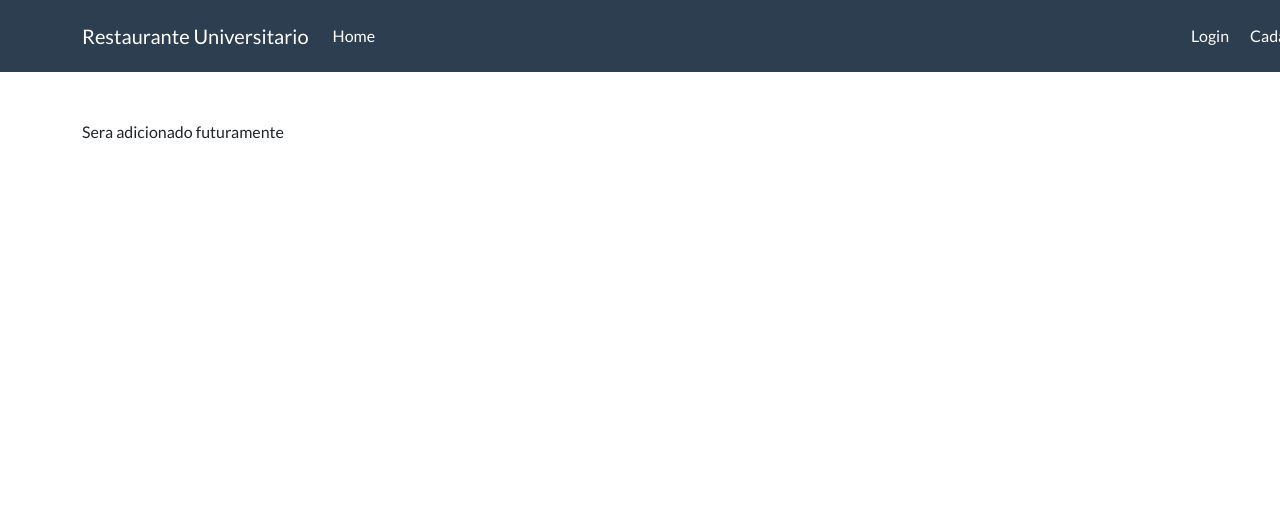
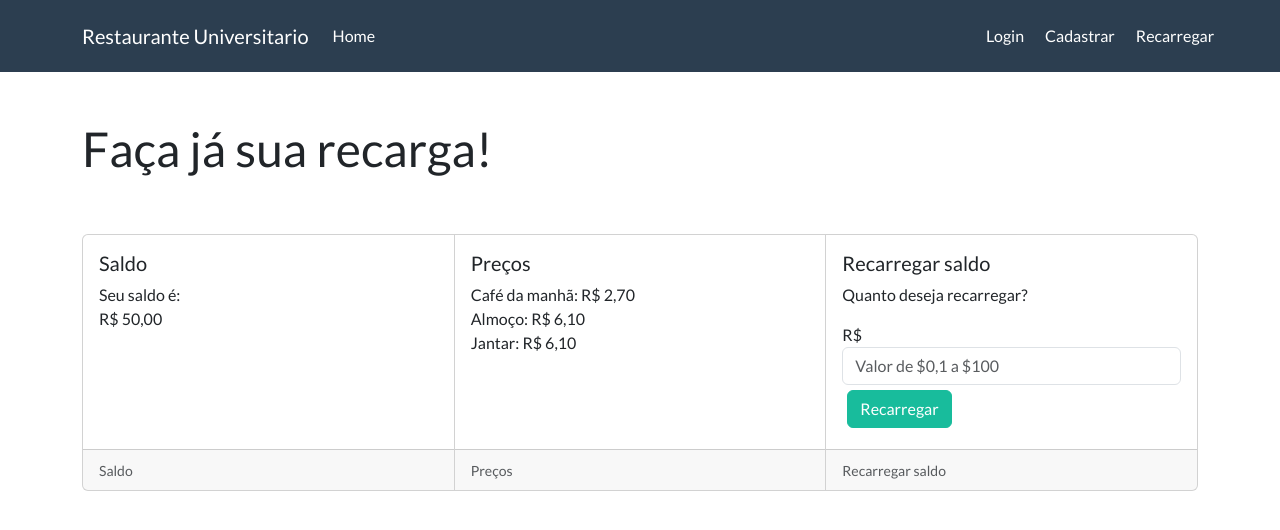
Before and after one commit to TalesRG/restaurante-universitario-app, a React (Create React App) app: page /#/ru-recarga in a window 1280 px wide. Shown: the top 530 px of the page. Built offline with nearby package versions, Linux system fonts and the light colour scheme.

Commit message:
commit tela de recarga

```diff
--- a/package.json
+++ b/package.json
@@ -9,6 +9,7 @@
     "axios": "^0.27.2",
     "bootswatch": "^5.1.3",
     "react": "^18.2.0",
+    "react-carousel-minimal": "^1.4.1",
     "react-dom": "^18.2.0",
     "react-router-dom": "5.1.2",
     "react-scripts": "5.0.1",
--- /dev/null
+++ b/src/componentes/cardRecarga.js
@@ -0,0 +1,59 @@
+import React from "react";
+import FormGroup from "../componentes/form-group";
+
+class CardRecarga extends React.Component{
+    state = {
+        quantidaderecarga : '',
+        mensagemErro: null
+    }
+    render(){
+        return(
+
+            <div className="card-group">
+            <div className="card">
+                <div className="card-body">
+                <h5 className="card-title">Saldo</h5>
+                <h7 className="card-text">Seu saldo é:</h7>
+                <p>R$ 50,00</p>
+                </div>
+                <div className="card-footer">
+                <small className="text-muted">Saldo</small>
+                </div>
+            </div>
+            <div className="card">
+                <div className="card-body">
+                <h5 className="card-title">Preços</h5>
+                <p className="card-text">Café da manhã: R$ 2,70 <br></br>Almoço: R$ 6,10<br></br>Jantar: R$ 6,10 </p>
+                </div>
+                <div className="card-footer">
+                <small className="text-muted">Preços</small>
+                </div>
+            </div>
+            <div className="card">
+                <div className="card-body">
+                <h5 className="card-title">Recarregar saldo</h5>
+                <p className="card-text">Quanto deseja recarregar?</p>
+                <FormGroup label =" R$" htmlFor ="exampleInputrecarga1">
+                    <input value={this.state.senha}
+                         onChange = {e => this.setState({senha: e.target.value})}
+                         type="number"
+                         className="form-control"
+                         id="exampleInputrecarga1"
+                         placeholder="Valor de $0,1 a $100"
+                         min="0"
+                         max="100"
+                         ></input>
+                         <button onClick={this.entrar} className="btn btn-success">Recarregar</button>
+
+                </FormGroup>
+                </div>
+                <div className="card-footer">
+                <small className="text-muted">Recarregar saldo</small>
+                </div>
+            </div>
+            </div>
+        )
+    }
+}
+
+export default CardRecarga
--- a/src/componentes/navbar.js
+++ b/src/componentes/navbar.js
@@ -12,10 +12,13 @@ function NavBar(){
           <ul className="navbar-nav">
           <NavBarItem href="#/home" label ="Home"></NavBarItem>
           <li className="nav-item" >
-            <a className="nav-link" href="#/login" style={{position:'relative' , left: '800px'}}>Login</a>
+            <a className="nav-link" href="#/login" style={{position:'relative' , left: '595px'}}>Login</a>
           </li>
           <li className="nav-item">
-            <a className="nav-link" href="#/cadastro-usuario" style={{position:'relative' , left: '805px'}} >Cadastrar</a>
+            <a className="nav-link" href="#/cadastro-usuario" style={{position:'relative' , left: '600px'}} >Cadastrar</a>
+          </li>
+          <li className="nav-item">
+            <a className="nav-link" href="#/ru-recarga" style={{position:'relative' , left: '605px'}} >Recarregar</a>
           </li>
         </ul>
 
--- a/src/main/rotas.js
+++ b/src/main/rotas.js
@@ -1,4 +1,5 @@
 import React from "react";
+import Home from "../views/home";
 import Login from "../views/login";
 import CadastroUsuario from "../views/cadastroUsuario";
 import RestauranteRecarga from "../views/restaurante-recarga";
@@ -9,6 +10,7 @@ function Rotas(){
     return(
         <HashRouter>
             <Switch>
+                <Route path= "/home" component={Home}></Route>
                 <Route path= "/login" component={Login}></Route>
                 <Route path= "/cadastro-usuario" component={CadastroUsuario}></Route>
                 <Route path= "/ru-recarga" component={RestauranteRecarga}></Route>
--- /dev/null
+++ b/src/views/home.js
@@ -0,0 +1,81 @@
+import React from "react";
+import {withRouter} from 'react-router-dom';
+import { Carousel } from 'react-carousel-minimal';
+
+
+class Home extends React.Component{
+    entrar = () => {
+        this.props.history.push('/login')
+    }
+    prepararCadastrar = () =>{
+        this.props.history.push('/cadastro-usuario')
+    }
+    render(){
+
+             const data = [
+                {
+                  image: "https://i.imgur.com/4NGFdgv.jpg",
+                  caption: "Faça o controle de suas recargas"
+
+                },
+                {
+                  image: "https://upload.wikimedia.org/wikipedia/commons/thumb/f/f2/Campus_da_UnB_no_Gama_%28FGA%29_completa_10_anos_%2839135873690%29.jpg/800px-Campus_da_UnB_no_Gama_%28FGA%29_completa_10_anos_%2839135873690%29.jpg",
+                  caption: "Entre ou faça seu cadastro gratuitamente"
+                }
+
+
+              ];
+
+              const captionStyle = {
+                fontSize: '2em',
+                fontWeight: 'bold',
+              }
+              const slideNumberStyle = {
+                fontSize: '20px',
+                fontWeight: 'bold',
+              }
+        return (
+                <div className="App">
+
+                  <div style={{ textAlign: "center" }}>
+                    <h1>Bem-vindo ao Restaurante Universitário!</h1>
+
+                    <p>Fique atualizado com o cardápio da semana e gerencie seus gastos</p>
+                    <div style={{
+                      padding: "0 20px"
+                    }}>
+                      <Carousel
+                        data={data}
+                        time={2000}
+                        width="1800px"
+                        height="500px"
+                        captionStyle={captionStyle}
+                        radius="10px"
+                        slideNumber={false}
+                        slideNumberStyle={slideNumberStyle}
+                        captionPosition="bottom"
+                        automatic={true}
+                        dots={false}
+                        pauseIconColor="blue"
+                        pauseIconSize="40px"
+                        slideBackgroundColor="black"
+                        slideImageFit="cover"
+                        thumbnails={false}
+                        thumbnailWidth="100px"
+                        style={{
+                          textAlign: "center",
+                          maxWidth: "1920px",
+                          maxHeight: "1080px",
+                          margin: "40px auto",
+
+                        }}
+                      />
+                    </div>
+                  </div>
+
+                      </div>
+
+              );
+    }
+}
+export default withRouter(Home)
--- a/src/views/restaurante-recarga.js
+++ b/src/views/restaurante-recarga.js
@@ -1,11 +1,18 @@
 import React from "react";
 import {withRouter} from 'react-router-dom'
+import CardRecarga from "../componentes/cardRecarga";
+import "../cardRecarga.css";
 
 class RestauranteRecarga extends React.Component{
     render(){
         return(
             <div>
-                <p>Sera adicionado futuramente</p>
+                <h1>Faça já sua recarga!</h1>
+                <br></br>
+                <br></br>
+                <CardRecarga>
+
+                </CardRecarga>
             </div>
         )
     }
```
Also changed, not shown: src/cardRecarga.css (added), 2 other files (tests, documents, lock files or other folders).
